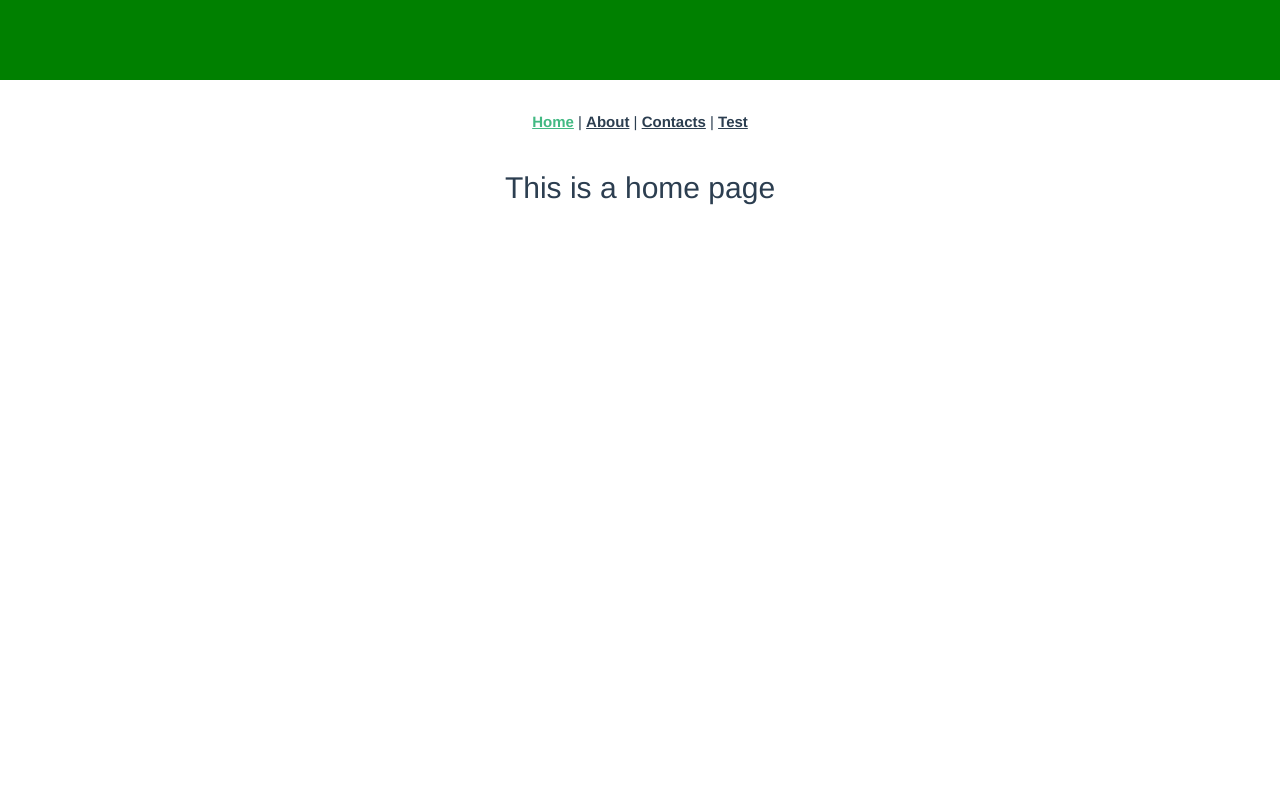
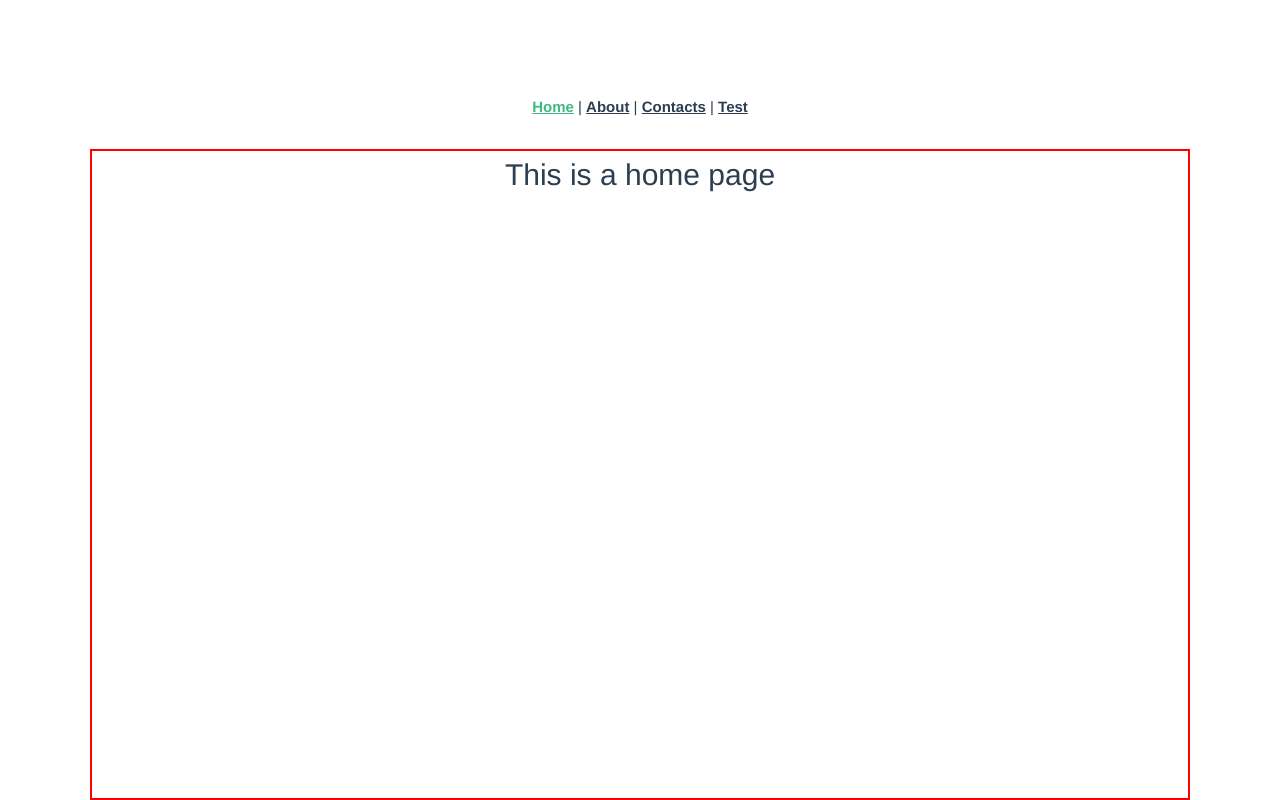
Before and after one commit to RezaPourshariati/vue-smart-layout, a Vue app: page / in a window 1280 px wide. Built offline with nearby package versions, Linux system fonts and the light colour scheme.

Commit message:
fix(client): changed some styles in app layout

```diff
--- a/src/layouts/AppLayoutHome.vue
+++ b/src/layouts/AppLayoutHome.vue
@@ -3,14 +3,31 @@ import AppLayoutLinks from "./AppLayoutLinks.vue"
 </script>
 
 <template>
-  <div>
+  <div class="container">
     <header class="header" />
     <AppLayoutLinks />
-    <slot />
+    <div class="home-page-layout">
+      <slot />
+    </div>
   </div>
 </template>
 
 <style scoped>
+.container {
+  display: flex;
+  flex-direction: column;
+  align-items: center;
+  height: 100vh;
+}
+
+.home-page-layout {
+  width: 100%;
+  max-width: 1100px;
+  border: 2px solid red;
+  margin: 0 2rem;
+  height: 100vh;
+}
+
 .header {
   height: 5rem;
   background-color: green;
```
